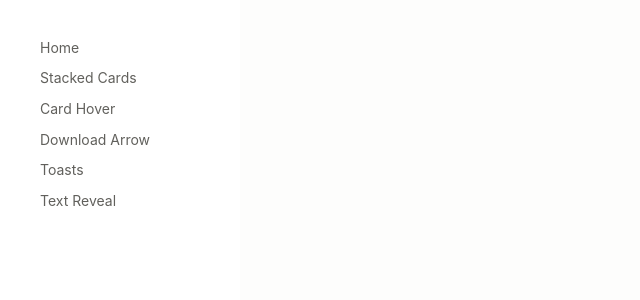
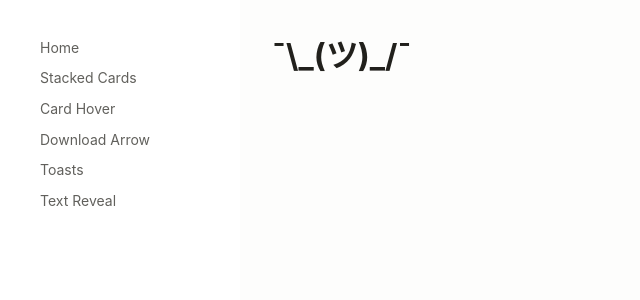
Before and after one commit to lokesh/animations.dev, a React (Vite) app: page / in a window 1280 px wide. Shown: the top 300 px of the page, without its empty margins (0-640 px from the left). Built offline with nearby package versions, Linux system fonts and the light colour scheme.

Commit message:
Refactor App and Home components: remove motion animations from App.jsx and Home.jsx, replacing Home's content with a simple placeholder.

```diff
--- a/src/App.jsx
+++ b/src/App.jsx
@@ -15,12 +15,6 @@ function App() {
     <Router>
       <div className="app-container">
         <nav className="sidebar">
-          <motion.div
-            initial={{ x: -100 }}
-            animate={{ x: 0 }}
-            transition={{ duration: 0.5 }}
-            className="nav-content"
-          >
             <ul>
               <li>
                 <Link to="/">Home</Link>
@@ -41,7 +35,7 @@ function App() {
                 <Link to="/text-reveal">Text Reveal</Link>
               </li>
             </ul>
-          </motion.div>
+
         </nav>
         <main className="content">
           <Routes>
--- a/src/pages/Home.jsx
+++ b/src/pages/Home.jsx
@@ -2,16 +2,9 @@ import { motion } from 'framer-motion';
 
 const Home = () => {
   return (
-    <motion.div
-      initial={{ opacity: 0, y: 20 }}
-      animate={{ opacity: 1, y: 0 }}
-      transition={{ duration: 0.5 }}
-      className="home-container"
-    >
-      <div className="experiment-list">
-
-      </div>
-    </motion.div>
+    <div>
+      <h1>¯\_(ツ)_/¯</h1>
+    </div>
   );
 };
 
```
